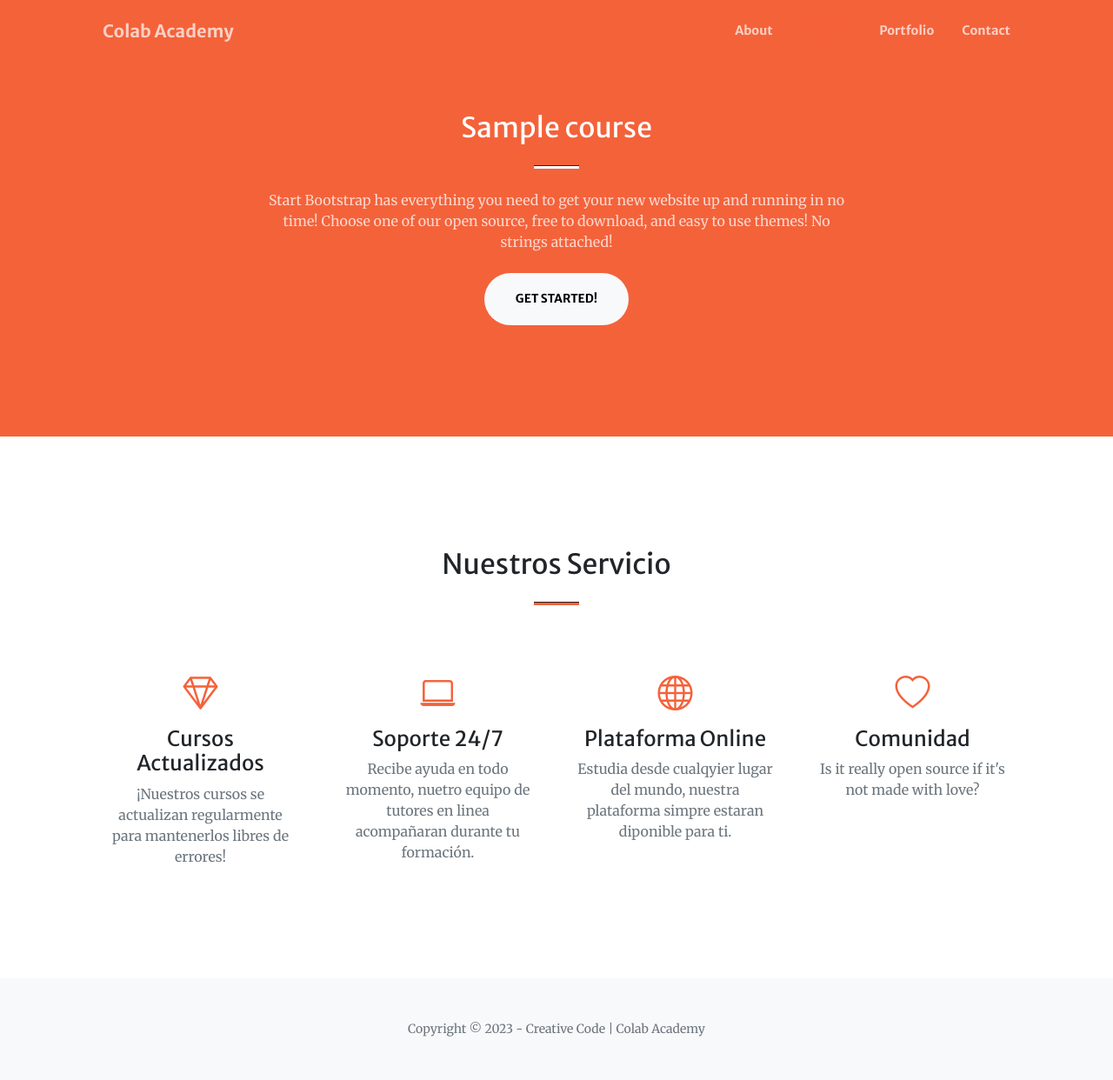
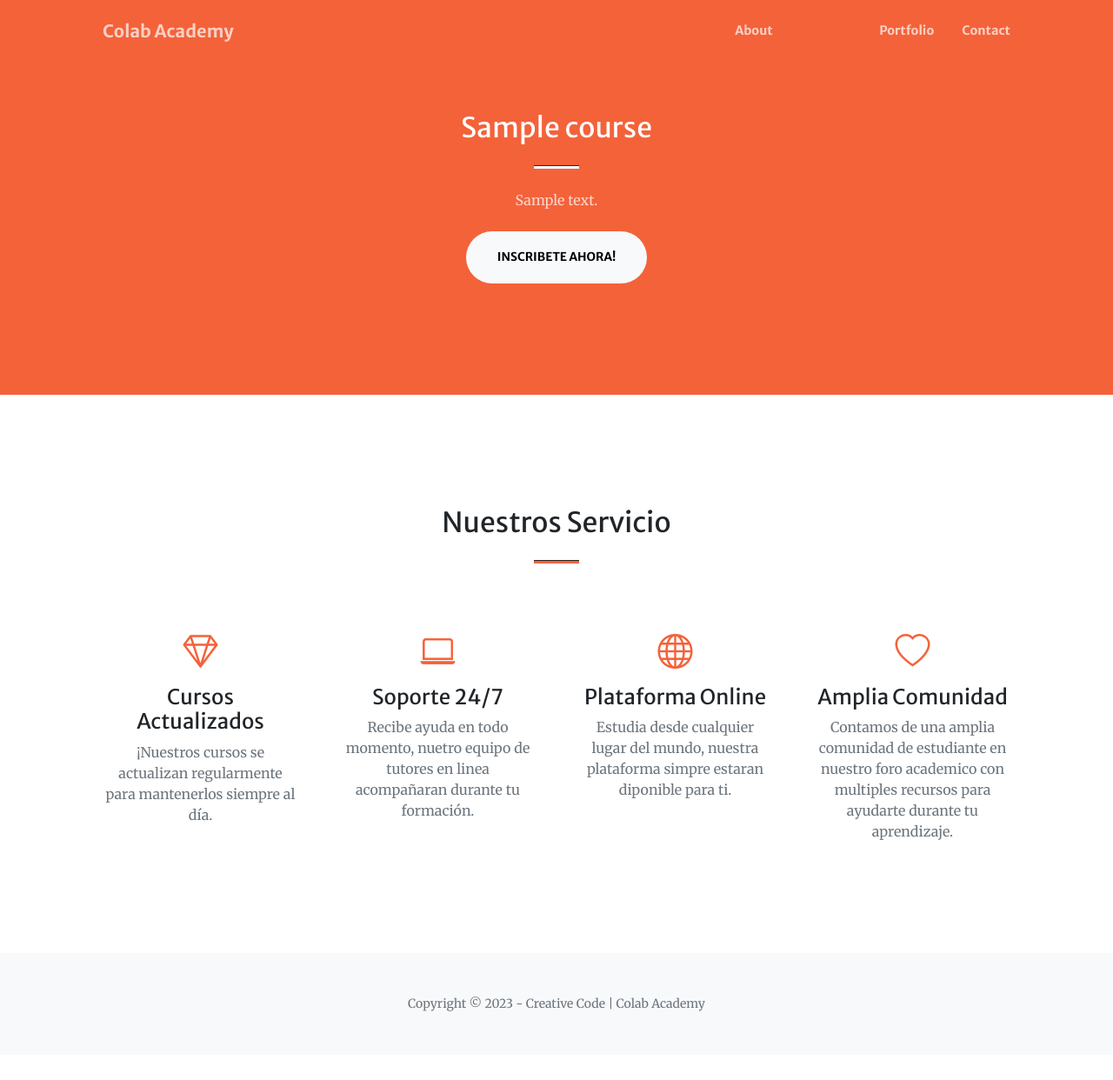
Before and after one commit to carlosalegriam/colab, a Django app: page /academy/course/1 in a window 1280 px wide. Shown: the whole page at 87% size. After the commit the page ends 1163 px from the top, so only its background shows below. Run offline with Django 4.2, Linux system fonts and the light colour scheme; tables that the repository leaves empty hold one stand-in row (values such as "Sample post"); some libraries are stand-ins or nearby versions.

Commit message:
Creando Subscripción

```diff
--- a/colabapp/academy/management/commands/academy_seeds.py
+++ b/colabapp/academy/management/commands/academy_seeds.py
@@ -46,6 +46,7 @@ class Command(BaseCommand):
             s.first_name = "Juancito"
             s.last_name = "Espinoza"
             s.email = "juan@gmail.com"
+            s.is_staff = True
             s.set_password("123456")
             s.save()
 
@@ -54,6 +55,7 @@ class Command(BaseCommand):
             s.first_name = "Ramiro"
             s.last_name = "Espinoza"
             s.email = "ramiro@gmail.com"
+            s.is_staff = True
             s.set_password("123456")
             s.save()
         elif mode == "clear":
@@ -83,6 +85,7 @@ class Command(BaseCommand):
             t.first_name = "Pepito"
             t.last_name = "Alcachofa"
             t.bio = "Este es un bio del docente"
+            t.is_staff = True
             t.set_password('123456')
             t.save()
 
@@ -91,6 +94,7 @@ class Command(BaseCommand):
             t.first_name = "Carlito"
             t.last_name = "Alcachofa"
             t.bio = "Este es un bio del docente"
+            t.is_staff = True
             t.set_password('123456')
             t.save()
         elif mode == "clear":
--- a/colabapp/academy/urls.py
+++ b/colabapp/academy/urls.py
@@ -1,6 +1,7 @@
 from django.urls import path
-from .views import v_course
+from .views import v_course, v_subscribe
 
 urlpatterns = [
-     path('course/<int:course_id>', v_course)
+     path('course/<int:course_id>', v_course),
+     path('course/<int:course_id>/subscribe', v_subscribe)
 ]
--- a/colabapp/academy/views.py
+++ b/colabapp/academy/views.py
@@ -1,5 +1,6 @@
 from django.shortcuts import render
 from .models import Course
+from django.contrib.auth.decorators import login_required, permission_required
 
 # Create your views here.
 def v_index(request):
@@ -14,3 +15,8 @@
         'course': Course.objects.get(id = course_id)
     }
     return render(request, 'course.html', context)
+
+@login_required(login_url = "/admin/login")
+@permission_required('academy.add_subscribe', login_url = "/admin/login")
+def v_subscribe(request, course_id):
+    pass
--- a/colabapp/colabapp/templates/course.html
+++ b/colabapp/colabapp/templates/course.html
@@ -8,8 +8,8 @@
                 <div class="col-lg-8 text-center">
                     <h2 class="text-white mt-0">{{ course.name }}</h2>
                     <hr class="divider divider-light" />
-                    <p class="text-white-75 mb-4">Start Bootstrap has everything you need to get your new website up and running in no time! Choose one of our open source, free to download, and easy to use themes! No strings attached!</p>
-                    <a class="btn btn-light btn-xl" href="#services">Get Started!</a>
+                    <p class="text-white-75 mb-4">{{ course.description }}</p>
+                    <a class="btn btn-light btn-xl" href="/academy/course/{{ course.id }}/subscribe">Inscribete Ahora!</a>
                 </div>
             </div>
         </div>
@@ -24,7 +24,7 @@
                     <div class="mt-5">
                         <div class="mb-2"><i class="bi-gem fs-1 text-primary"></i></div>
                         <h3 class="h4 mb-2">Cursos Actualizados</h3>
-                        <p class="text-muted mb-0">¡Nuestros cursos se actualizan regularmente para mantenerlos libres de errores!</p>
+                        <p class="text-muted mb-0">¡Nuestros cursos se actualizan regularmente para mantenerlos siempre al día.</p>
                     </div>
                 </div>
                 <div class="col-lg-3 col-md-6 text-center">
@@ -38,14 +38,14 @@
                     <div class="mt-5">
                         <div class="mb-2"><i class="bi-globe fs-1 text-primary"></i></div>
                         <h3 class="h4 mb-2">Plataforma Online</h3>
-                        <p class="text-muted mb-0">Estudia desde cualqyier lugar del mundo, nuestra plataforma simpre estaran diponible para ti.</p>
+                        <p class="text-muted mb-0">Estudia desde cualquier lugar del mundo, nuestra plataforma simpre estaran diponible para ti.</p>
                     </div>
                 </div>
                 <div class="col-lg-3 col-md-6 text-center">
                     <div class="mt-5">
                         <div class="mb-2"><i class="bi-heart fs-1 text-primary"></i></div>
-                        <h3 class="h4 mb-2">Comunidad</h3>
-                        <p class="text-muted mb-0">Is it really open source if it's not made with love?</p>
+                        <h3 class="h4 mb-2">Amplia Comunidad</h3>
+                        <p class="text-muted mb-0">Contamos de una amplia comunidad de estudiante en nuestro foro academico con multiples recursos para ayudarte durante tu aprendizaje.</p>
                     </div>
                 </div>
             </div>
```
